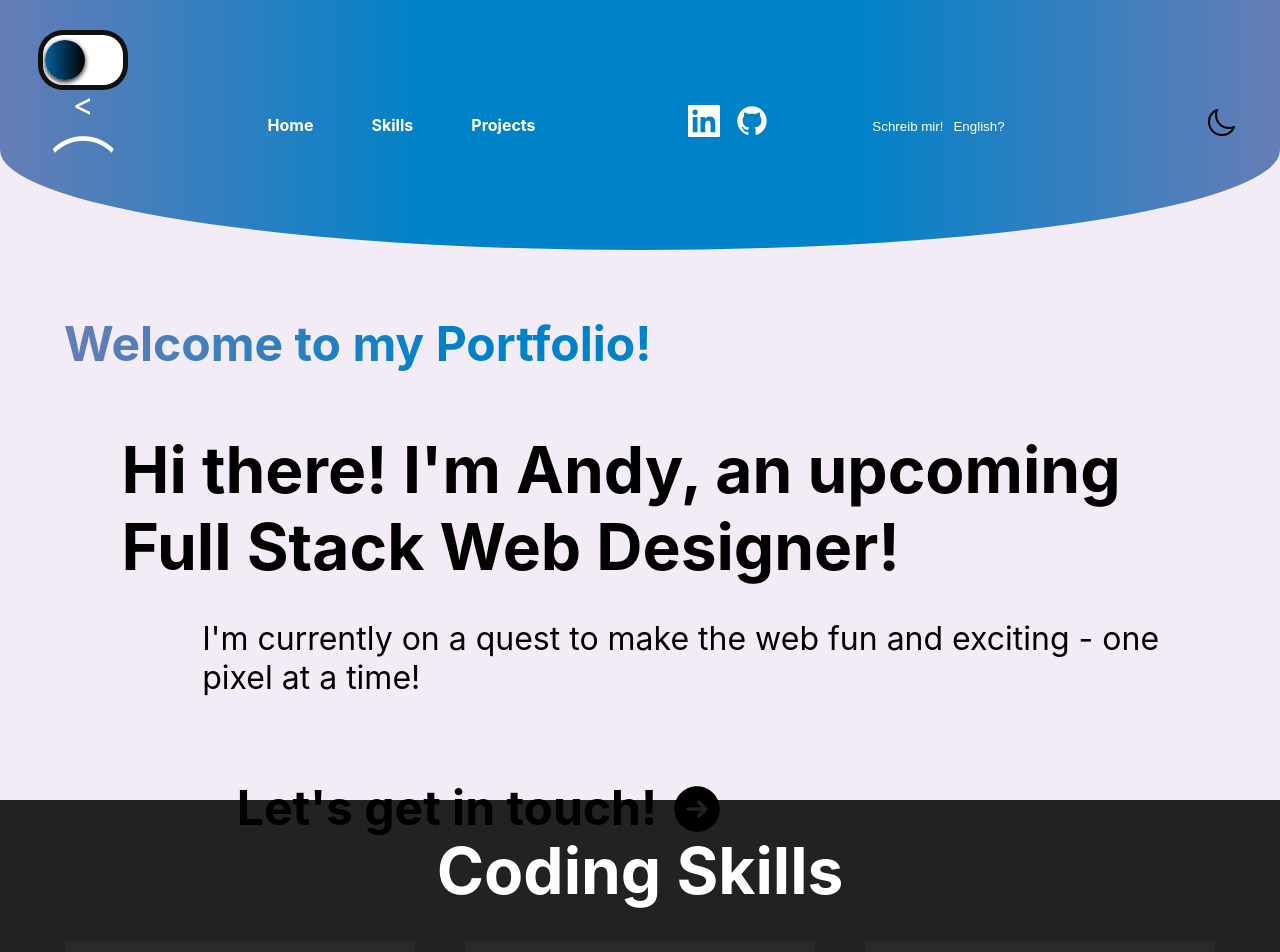
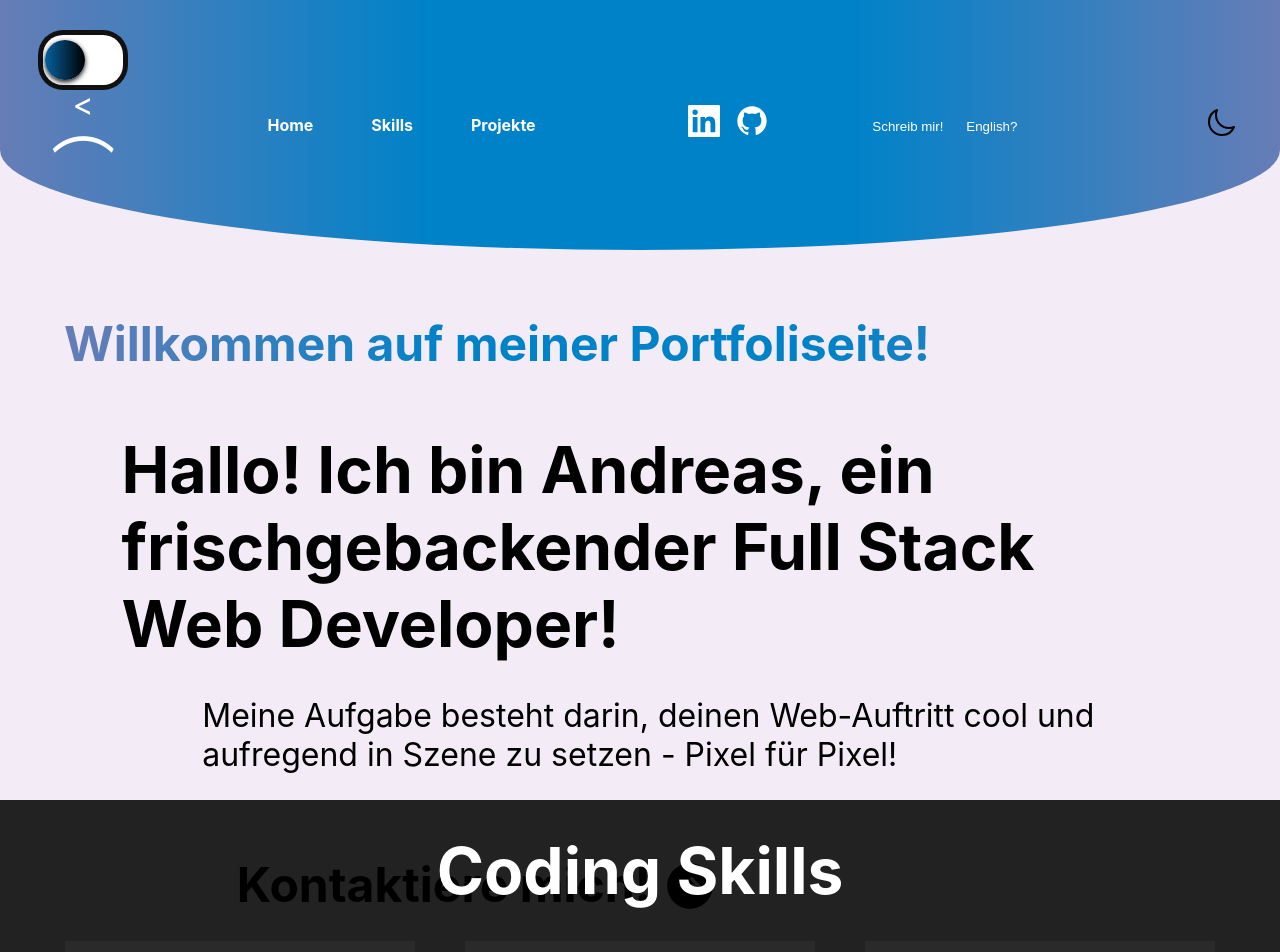
Before and after one commit to AndiS82/Portfolio-Page, a React (Create React App) app: page / in a window 1280 px wide. Shown: the top 952 px of the page. Built offline with nearby package versions, Linux system fonts and the light colour scheme.

Commit message:
translations

```diff
--- a/src/App.js
+++ b/src/App.js
@@ -6,8 +6,8 @@ import { Skills } from './components/Skills';
 import { createContext, useState } from 'react';
 
 
-export const ThemeContext = createContext(null)
-export const LanguageContext = createContext(null)
+export const ThemeContext = createContext("light")
+export const LanguageContext = createContext("german")
 
 function App() {
 const [theme, setTheme] = useState("light")
@@ -30,10 +30,10 @@ const [theme, setTheme] = useState("light")
 <header>
 <Navbar toggleLanguage={toggleLanguage} toggleTheme={toggleTheme}/>
 <div className='headerContainer'>
-<h2>{german === true || german ==="german"? "Welcome to my Portfolio!":"Willkommen auf meiner Portfoliseite!"}</h2>
-<h1>Hi there! I'm Andy, an upcoming Full Stack Web Designer!</h1>
-<p>I'm currently on a quest to make the web fun and exciting - one pixel at a time!</p>
-<h3 className='getInTouch'>Let's get in touch! {<HiArrowRightCircle className='icon'/>}</h3>
+<h2>{german ==="german"? "Welcome to my Portfolio!":"Willkommen auf meiner Portfoliseite!"}</h2>
+<h1>{german ==="german"? "Hi there! I'm Andy, an upcoming Full Stack Web Designer!":"Hallo! Ich bin Andreas, ein frischgebackender Full Stack Web Developer!"}</h1>
+<p>{german === "german"? "My task is to make your web presence fun and exciting - one pixel at a time!":"Meine Aufgabe besteht darin, deinen Web-Auftritt cool und aufregend in Szene zu setzen - Pixel für Pixel!"}</p>
+<h3 className='getInTouch'>{german === "german"? "Let's get in touch!":"Kontaktiere mich!"} {<HiArrowRightCircle className='icon'/>}</h3>
 </div>
 </header>
 <section>
--- a/src/components/Navbar.css
+++ b/src/components/Navbar.css
@@ -87,17 +87,19 @@ h4{
     color:white
 }
 
-.navbarButton{
+.navbarButton{margin-right: 5%;
     background: transparent;
     border: transparent;
     cursor: pointer;
 }
 
 .reactIcon{
+
     font-size: 2rem;
 }
 
 .themeButton{
+        margin-right: 5%;
     background: transparent;
     border: transparent;
     cursor: pointer;
--- a/src/components/Navbar.js
+++ b/src/components/Navbar.js
@@ -30,7 +30,7 @@ return(
     <nav className="navbarMain">
 <h4>Home</h4>
 <h4>Skills</h4>
-<h4>Projects</h4>
+<h4>{german.german==="german"?"Projects":"Projekte"}</h4>
     </nav>
     <div className="navbarSocialMedia">
 <p className="navbarP">{<GrLinkedin className="reactIcon"/>}</p>
```
